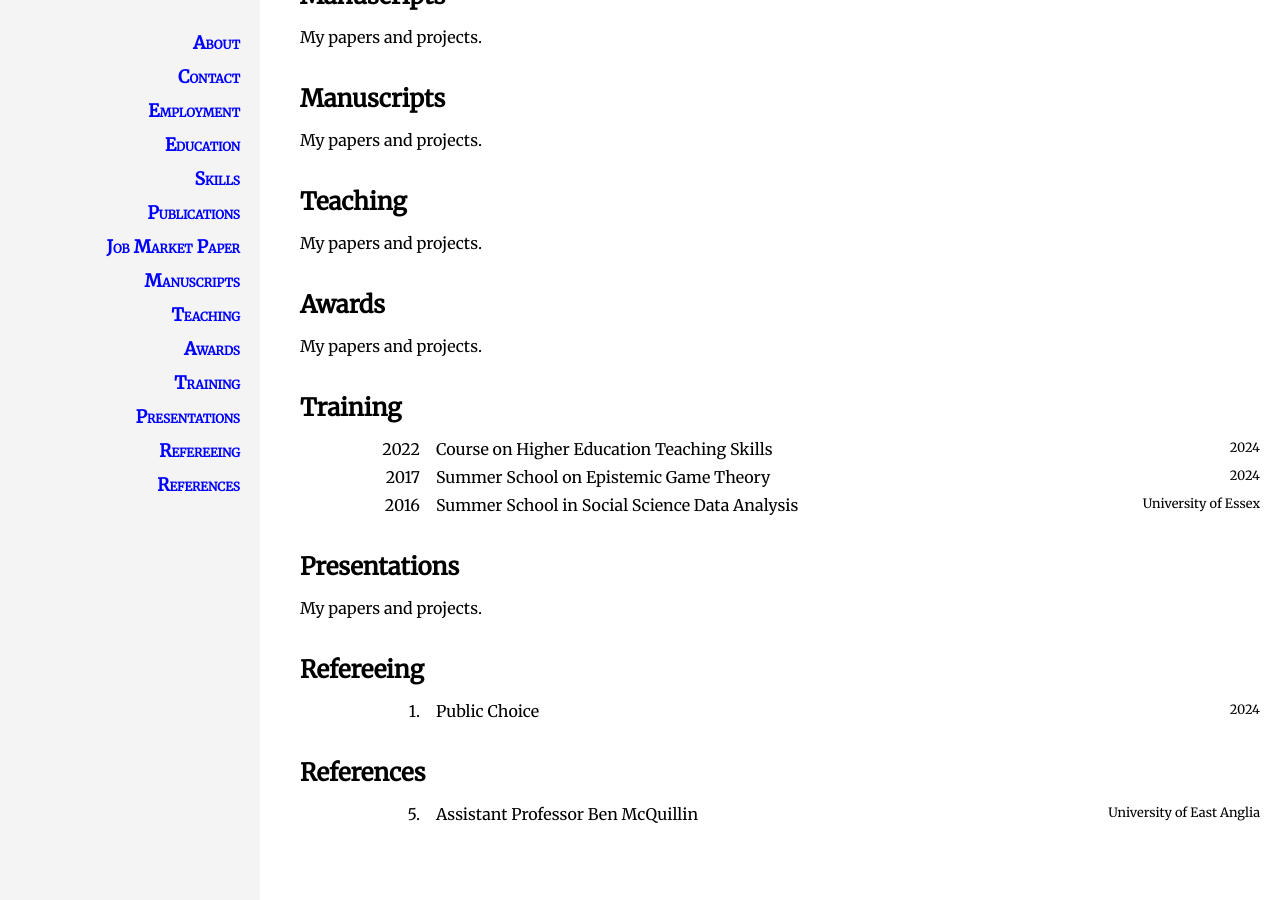
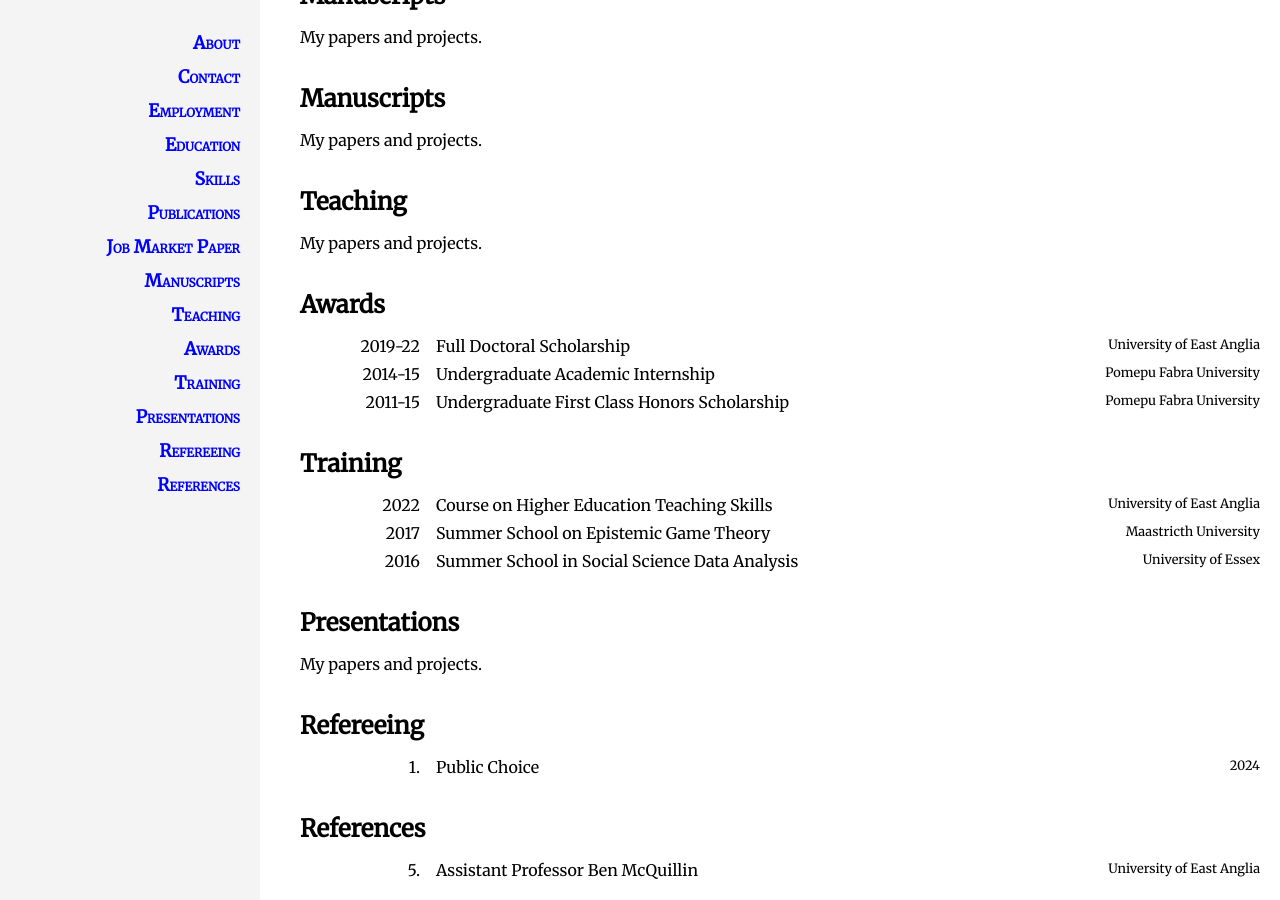
Before and after one commit to HectorHermidaRivera/hectorhermidarivera.github.io, a Jekyll site: the page built from index.md, in a window 1280 px wide and 900 px high, scrolled down 1214 px. Built offline with Jekyll 4.4.1, drawn with Linux system fonts in a browser that asks for light colours; before the commit the page ends 2058 px from its top, so only the background shows below that.

Commit message:
Update awards and training sections in index.md
Added details about awards and training courses.

```diff
--- a/index.md
+++ b/index.md
@@ -108,7 +108,31 @@ My papers and projects.
 
 ## Awards
 <a id="awards"></a>
-My papers and projects.
+
+<div class="two-column">
+  <div class="label">2019-22</div>
+  <div class="value">
+    <div class="fill-line">
+      <span>Full Doctoral Scholarship</span>
+      <span>University of East Anglia</span>
+    </div>
+  </div>
+  <div class="label">2014-15</div>
+  <div class="value">
+    <div class="fill-line">
+      <span>Undergraduate Academic Internship</span>
+      <span>Pomepu Fabra University</span>
+    </div>
+  </div>
+
+  <div class="label">2011-15</div>
+  <div class="value">
+    <div class="fill-line">
+      <span>Undergraduate First Class Honors Scholarship</span>
+      <span>Pomepu Fabra University</span>
+    </div>
+  </div>
+</div>
 
 ## Training
 <a id="training"></a>
@@ -118,14 +142,14 @@ My papers and projects.
   <div class="value">
     <div class="fill-line">
       <span>Course on Higher Education Teaching Skills</span>
-      <span>2024</span>
+      <span>University of East Anglia</span>
     </div>
   </div>
   <div class="label">2017</div>
   <div class="value">
     <div class="fill-line">
       <span>Summer School on Epistemic Game Theory</span>
-      <span>2024</span>
+      <span>Maastricth University</span>
     </div>
   </div>
 
```
